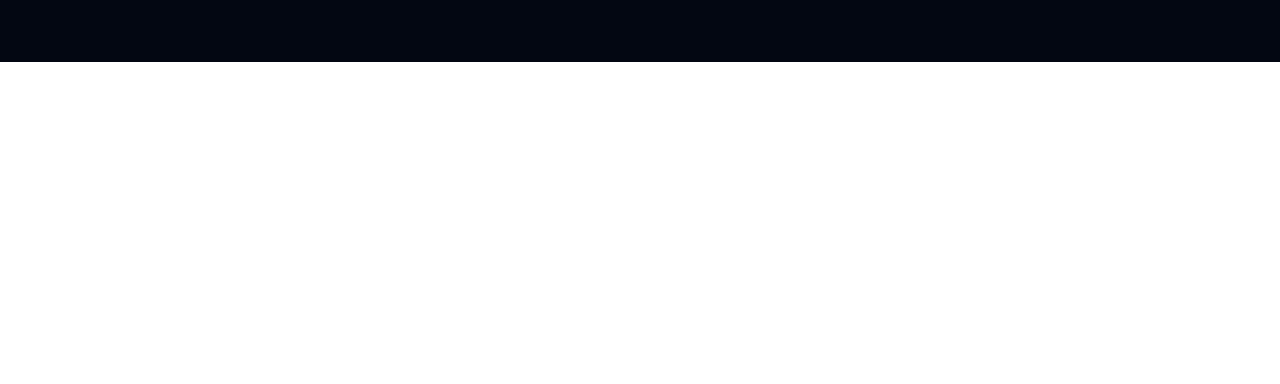
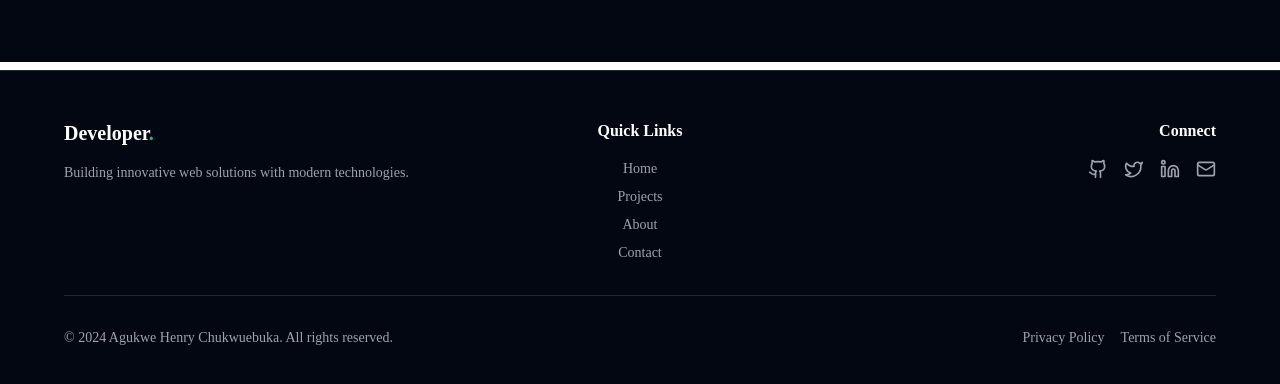
Before and after one commit to TheDEV111/Portfolio, a React (Create React App) app: page / in a window 1280 px wide. Shown: the part 1676-2060 px from the top of the page. Before the commit the page ends 1738 px from the top, so only its background shows below. Built offline with nearby package versions, Linux system fonts and the light colour scheme.

Commit message:
fotter component added

```diff
--- a/src/Components/Footer.jsx
+++ b/src/Components/Footer.jsx
@@ -1,11 +1,87 @@
-import React from 'react'
+import React from 'react';
+import { Github, Twitter, Linkedin, Mail } from 'lucide-react';
 
 const Footer = () => {
+  const socialLinks = [
+    { icon: Github, href: "https://github.com/username", label: "GitHub" },
+    { icon: Twitter, href: "https://twitter.com/username", label: "Twitter" },
+    { icon: Linkedin, href: "https://linkedin.com/in/username", label: "LinkedIn" },
+    { icon: Mail, href: "mailto:email@example.com", label: "Email" }
+  ];
+
+  const navLinks = [
+    { name: "Home", href: "#" },
+    { name: "Projects", href: "#projects" },
+    { name: "About", href: "#about" },
+    { name: "Contact", href: "#contact" }
+  ];
+
   return (
-    <div>
+    <footer className="bg-gray-950 border-t border-gray-800">
+      <div className="max-w-7xl mx-auto px-6 sm:px-8 lg:px-16 py-12">
+        {/* Top Section */}
+        <div className="grid grid-cols-1 md:grid-cols-3 gap-8 mb-8">
+          {/* Brand Section */}
+          <div>
+            <h3 className="text-white font-bold text-xl mb-4">
+              Developer<span className="text-emerald-500">.</span>
+            </h3>
+            <p className="text-gray-400 text-sm">
+              Building innovative web solutions with modern technologies.
+            </p>
+          </div>
 
-    </div>
-  )
-}
+          {/* Navigation */}
+          <div className="md:text-center">
+            <h4 className="text-white font-semibold mb-4">Quick Links</h4>
+            <nav className="flex flex-col space-y-2">
+              {navLinks.map((link) => (
+                <a
+                  key={link.name}
+                  href={link.href}
+                  className="text-gray-400 hover:text-emerald-500 transition-colors duration-300 text-sm"
+                >
+                  {link.name}
+                </a>
+              ))}
+            </nav>
+          </div>
 
-export default Footer
+          {/* Social Links */}
+          <div className="md:text-right">
+            <h4 className="text-white font-semibold mb-4">Connect</h4>
+            <div className="flex space-x-4 md:justify-end">
+              {socialLinks.map((social) => (
+                <a
+                  key={social.label}
+                  href={social.href}
+                  className="text-gray-400 hover:text-emerald-500 transition-colors duration-300"
+                  aria-label={social.label}
+                >
+                  <social.icon className="w-5 h-5" />
+                </a>
+              ))}
+            </div>
+          </div>
+        </div>
+
+        {/* Bottom Section */}
+        <div className="pt-8 border-t border-gray-800 flex flex-col md:flex-row justify-between items-center">
+          <p className="text-gray-400 text-sm">
+            © {new Date().getFullYear()} Agukwe Henry Chukwuebuka. All rights reserved.
+          </p>
+          <div className="flex space-x-4 mt-4 md:mt-0">
+            <a href="#" className="text-gray-400 hover:text-emerald-500 text-sm">
+              Privacy Policy
+            </a>
+            <a href="#" className="text-gray-400 hover:text-emerald-500 text-sm">
+              Terms of Service
+            </a>
+          </div>
+        </div>
+      </div>
+    </footer>
+  );
+};
+
+export default Footer;
--- a/src/Components/Navbar.jsx
+++ b/src/Components/Navbar.jsx
@@ -8,6 +8,7 @@
 import { FaTimes } from "react-icons/fa";
 import imageProfile from "../Assets/imageProfile.JPG";
 import { CgProfile } from "react-icons/cg";
+
 
 
 const profile = imageProfile
--- a/src/Pages/Home.jsx
+++ b/src/Pages/Home.jsx
@@ -2,6 +2,7 @@
 import Navbar from '../Components/Navbar';
 import Hero from '../Components/Hero';
 import Project from '../Components/Projects'
+import Footer from '../Components/Footer';
 
 const Home = () => {
   return (
@@ -12,6 +13,9 @@
       <Hero />
       <Project />
     </main>
+    <div className='pt-2'>
+    <Footer />
+    </div>
   </div>
   )
 }
--- a/src/index.css
+++ b/src/index.css
@@ -8,7 +8,7 @@
 
 @import url('https://fonts.googleapis.com/css2?family=Gotu&family=Hubot+Sans:ital,wght@0,200..900;1,200..900&family=Manrope:wght@200..800&family=Pacifico&display=swap');
 
-* {
+/* * {
   margin: 0;
   padding: 0;
   box-sizing: border-box;
@@ -16,4 +16,4 @@
 
 body {
   font-family: 'Roboto Slab', serif;
-}
+} */
```
